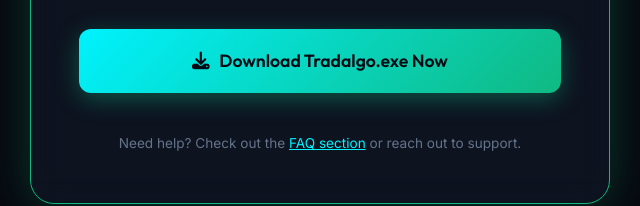
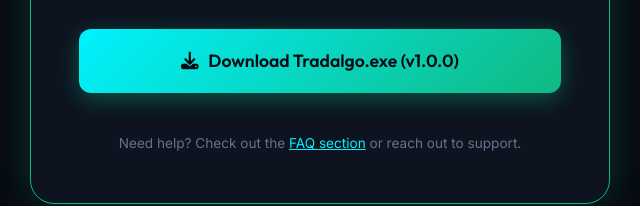
Before and after one commit to vicr2245-sys/tradalgo-store, a website: page website/success.html in a window 1280 px wide. Shown: the part 564-770 px from the top of the page, 320-960 px from the left. Drawn offline with Linux system fonts and the light colour scheme.

Commit message:
Update success page download link to GitHub Release v1.0.0 tradalgo.exe

```diff
--- a/website/success.html
+++ b/website/success.html
@@ -32,8 +32,8 @@
                 </ol>
             </div>
 
-            <a href="https://github.com/vicr2245-sys/tradalgo-store/raw/main/tradalgo.exe" class="btn btn-hero-primary btn-glow" style="width: 100%; font-size: 1.1rem; padding: 1.1rem 2rem; margin-bottom: 1rem;">
-                <i class="fa-solid fa-download"></i> Download Tradalgo.exe Now
+            <a href="https://github.com/vicr2245-sys/tradalgo-store/releases/download/v1.0.0/tradalgo.exe" download class="btn btn-hero-primary btn-glow" style="width: 100%; font-size: 1.1rem; padding: 1.1rem 2rem; margin-bottom: 1rem;">
+                <i class="fa-solid fa-download"></i> Download Tradalgo.exe (v1.0.0)
             </a>
 
             <div style="font-size: 0.85rem; color: #64748B; margin-top: 1.5rem;">
```
